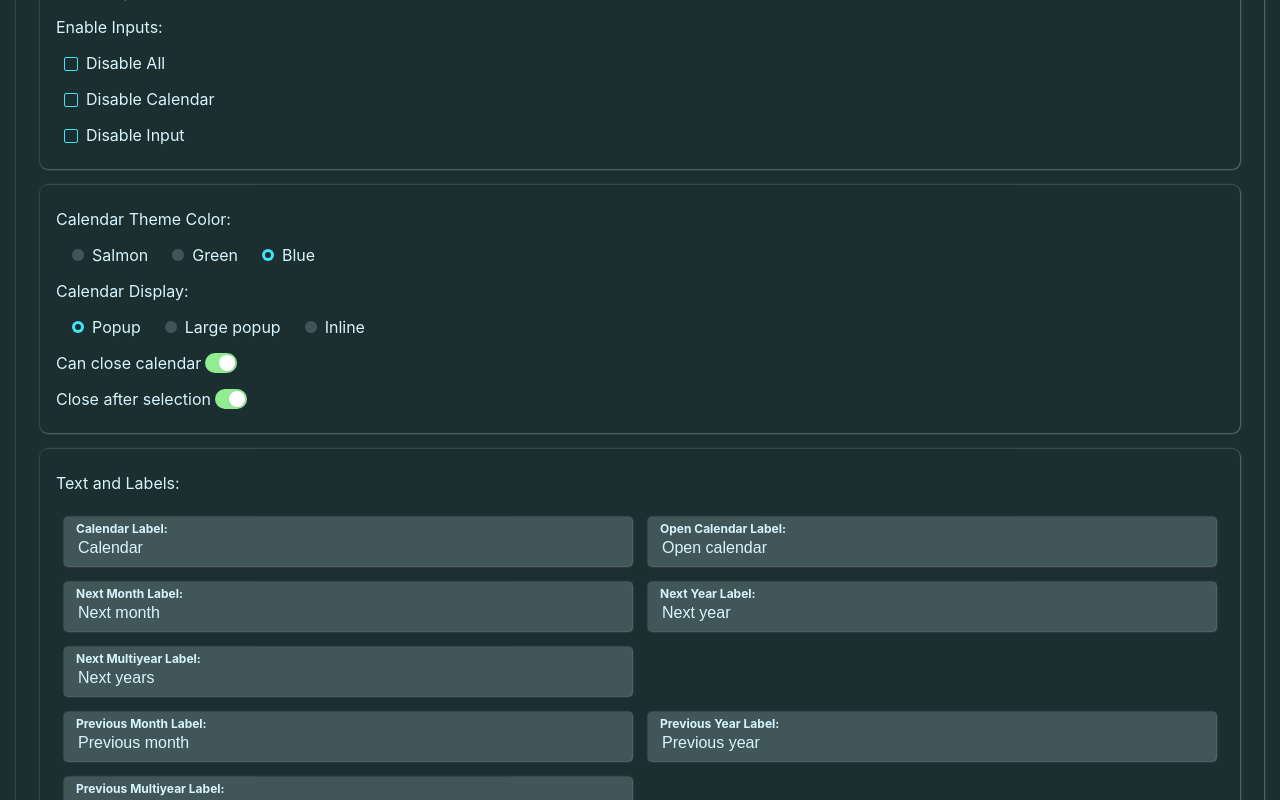
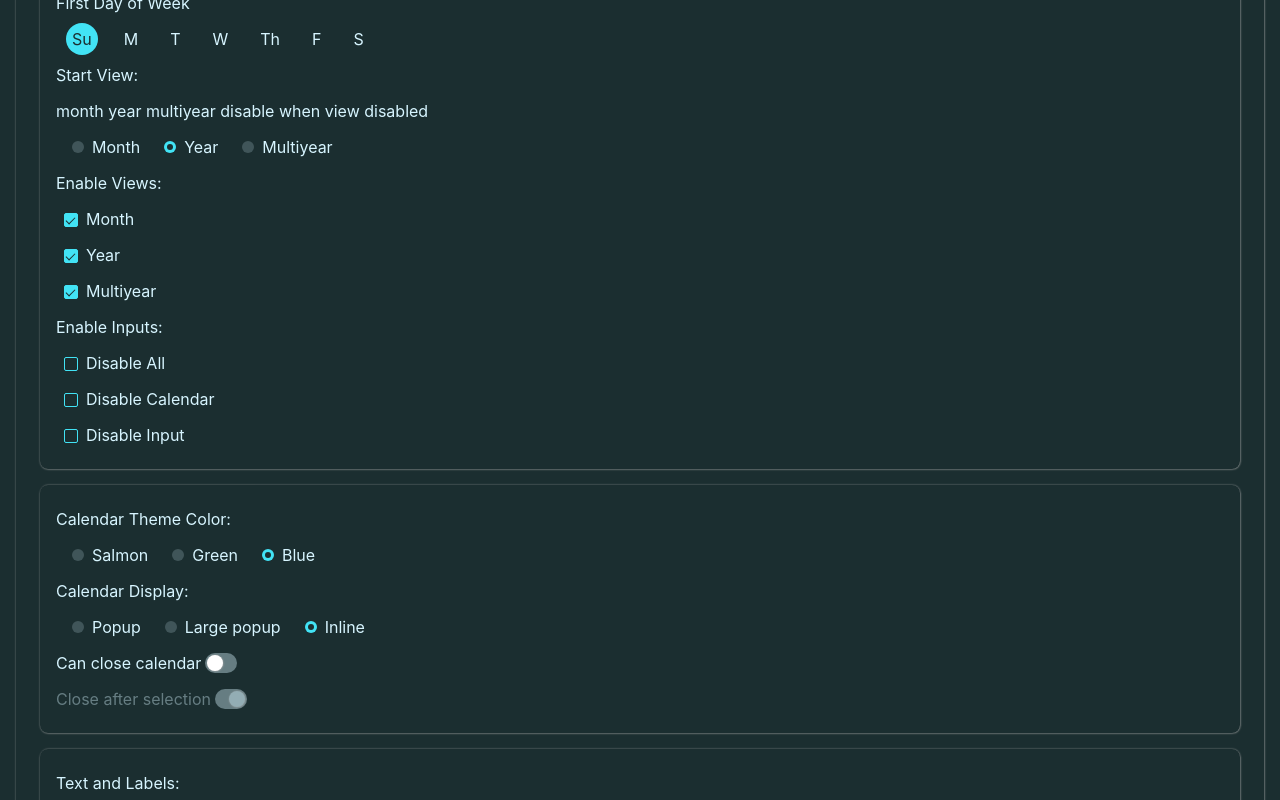
Before and after one commit to kelbert2/Datepicker, a React (Create React App) app: page / in a window 1280 px wide. Shown: the part 1040-1840 px from the top of the page. Built offline with nearby package versions, Linux system fonts and the light colour scheme.

Commit message:
Added logic for switching between enabled views.

```diff
--- a/src/Calendar.tsx
+++ b/src/Calendar.tsx
@@ -1,10 +1,10 @@
-import React, { useContext, useEffect, useState, useCallback } from 'react';
+import React, { useContext, useEffect, useState, useCallback, useLayoutEffect, useRef } from 'react';
 import DatepickerInputContext, { DateData, IDatepickerProps, IDatepickerContext, IInputContext, IDatepickerInputContext, DatepickerContext } from './DatepickerContext';
 import Multiyear from './Multiyear';
 import CalendarHeader from './CalendarHeader';
 import Year from './Year';
 import Month from './Month';
-import { compareDaysMonthsAndYears, VIEW, getCompareFromView } from './CalendarUtils';
+import { compareDaysMonthsAndYears, VIEW, getCompareFromView, simpleUID } from './CalendarUtils';
 
 /** Returns a calendar.
  *  @param onFinalDateSelection: Calls with selectedDate, beginDate, and endDate when selected in the most precise enabled view.
@@ -47,10 +47,89 @@ export function Calendar(
     }: IDatepickerContext = useContext(DatepickerContext);
 
     const [_currentView, _setCurrentView] = useState(startView);
+    const [_UID] = useState(simpleUID("calendar-datepicker-"));
+
+    const prevStartView = useRef(startView);
+    const prevDisableMonth = useRef(disableMonth);
+    const prevDisableYear = useRef(disableYear);
+    const prevDisableMultiyear = useRef(disableMultiyear);
+    const prevSelectedDate = useRef(selectedDate);
+
 
     // const _prevSelectedDate = useRef(selectedDate as Date);
     // const _prevEndDate = useRef(endDate as Date);
     // const [beginDateSelected, setBeginDateSelected] = useState(false);
+
+    useEffect(() => {
+        console.log("on mount, view: " + _currentView);
+        console.log("for " + _UID);
+    });
+
+    /** Update current view on startView change to an allowed view. */
+    useLayoutEffect(() => {
+        console.log("start view: " + startView);
+        console.log("for " + _UID);
+        if (startView !== prevStartView.current) {
+            switch (startView) {
+                case 'multiyear':
+                    if (!disableMultiyear) {
+                        _setCurrentView('multiyear');
+                    }
+                    break;
+                case 'year':
+                    if (!disableYear) {
+                        _setCurrentView('year');
+                    }
+                    break;
+                default:
+                    if (!disableMonth) {
+                        _setCurrentView('month');
+                    }
+            }
+            prevStartView.current = startView;
+        }
+    }, [startView, _UID, disableMultiyear, disableYear, disableMonth]);
+
+    /** On disableMonth change, make sure the current view is set to one that can be displayed. */
+    useLayoutEffect(() => {
+        if (disableMonth && !prevDisableMonth.current && _currentView === 'month') {
+            _setCurrentView(current => !disableMultiyear
+                ? 'multiyear'
+                : !disableYear
+                    ? 'year'
+                    : current);
+            prevDisableMonth.current = disableMonth;
+        }
+    }, [disableMonth, _currentView, disableYear, disableMultiyear]);
+    /** On disableYear change, make sure the current view is set to one that can be displayed. */
+    useLayoutEffect(() => {
+        if (disableYear && !prevDisableYear.current && _currentView === 'year') {
+            _setCurrentView(current => !disableMonth
+                ? 'month'
+                : !disableMultiyear
+                    ? 'multiyear'
+                    : current);
+            prevDisableYear.current = disableYear;
+        }
+    }, [disableYear, _currentView, disableMonth, disableMultiyear]);
+
+    /** On disableMultiyear change, make sure the current view is set to one that can be displayed. */
+    useLayoutEffect(() => {
+        if (disableMultiyear && !prevDisableMultiyear.current && _currentView === 'multiyear') {
+            _setCurrentView(current => !disableYear
+                ? 'year'
+                : !disableMonth
+                    ? 'month'
+                    : current);
+            prevDisableMultiyear.current = disableMultiyear;
+        }
+    }, [disableMultiyear, _currentView, disableYear, disableMonth]);
+
+
+    useEffect(() => {
+        console.log("on change: " + _currentView);
+        console.log("for " + _UID);
+    });
 
     /** Run on mount: set active date and view changes. */
     useEffect(() => {
@@ -131,12 +210,30 @@ export function Calendar(
 
     /** On selectedDate change, check if view should be updated. */
     useEffect(() => {
-        _setCurrentView(current =>
-            (current === 'year' && !disableMonth)
-                ? 'month'
-                : (current === 'multiyear' && !disableYear)
-                    ? 'year'
-                    : current);
+        if (selectedDate) {
+            _setCurrentView(current => {
+                if ((prevSelectedDate.current == null) || (getCompareFromView(current, selectedDate, prevSelectedDate.current))) {
+                    console.log("selectedDate change!");
+                    prevSelectedDate.current = selectedDate;
+                    return (current === 'year' && !disableMonth)
+                        ? 'month'
+                        : (current === 'multiyear' && !disableYear)
+                            ? 'year'
+                            : current;
+                }
+                return current;
+            });
+        }
+        //     if (prevSelectedDate == null || getCompareFromView(_currentView, selectedDate, prevSelectedDate)) {
+        //         console.log("selected date change!");
+        //         _setCurrentView(current =>
+        //             (current === 'year' && !disableMonth)
+        //                 ? 'month'
+        //                 : (current === 'multiyear' && !disableYear)
+        //                     ? 'year'
+        //                     : current);
+        //     }
+        // }
     }, [selectedDate, disableMonth, disableYear]);
 
     /**  */
@@ -330,6 +427,7 @@ export function Calendar(
 
     /** Renders the current view. */
     const renderView = () => {
+        console.log("rendering view: " + _currentView);
         switch (_currentView) {
             case 'multiyear':
                 if (!disableMultiyear) {
--- a/src/CalendarHeader.tsx
+++ b/src/CalendarHeader.tsx
@@ -1,5 +1,5 @@
 import React, { useContext } from 'react';
-import DatepickerInputContext, { DatepickerContext } from './DatepickerContext';
+import { DatepickerContext } from './DatepickerContext';
 import { getYear, VIEW, addCalendarMonths, addCalendarYears, getActiveOffset, YEARS_PER_PAGE, getStartingYear, compareMonthsAndYears, compareYears, getMonth, formatDateDisplay } from './CalendarUtils';
 
 interface CalenderHeaderProps {
@@ -57,6 +57,7 @@ function CalendarHeader({ currentView, setCurrentView }: CalenderHeaderProps) {
 
     /** Handles clicks on the period label. */
     const _currentPeriodClicked = () => {
+        console.log("Current period clicked!");
         switch (currentView) {
             case 'month':
                 if (!disableMultiyear) {
--- a/src/CalendarUtils.ts
+++ b/src/CalendarUtils.ts
@@ -195,7 +195,13 @@ const convert = (date: any) => {
                             : NaN
     );
 }
-export const getCompareFromView = (view: VIEW, date1: Date, date2: Date) => {
+export const getCompareFromView = (view: VIEW, date1: Date | null, date2: Date | null) => {
+    if (date1 == null) {
+        return date2 == null;
+    }
+    if (date2 == null) {
+        return false;
+    }
     switch (view) {
         case 'multiyear':
             return compareYears(date1, date2);
--- a/src/Datepicker.css
+++ b/src/Datepicker.css
@@ -302,6 +302,10 @@
     border: var(--border-width) solid var(--button-border);
 }
 
+.calendar button:disabled {
+    color: var(--on-disabled);
+}
+
 .calendar button:not(:disabled) {
     cursor: pointer;
     color: var(--on-button);
--- a/src/demo/App.css
+++ b/src/demo/App.css
@@ -269,15 +269,6 @@ html {
   transform: rotate(45deg);
 }
 
-.checkbox input:disabled+label::before {
-  border-color: var(--neutral);
-  background: var(--neutral);
-}
-
-.checkbox input:disabled+label {
-  color: var(--neutral);
-}
-
 .radio,
 .radio-weekday {
   display: inline;
@@ -286,6 +277,11 @@ html {
 
   cursor: pointer;
   /* TODO: double check cursor on all elements */
+}
+
+.radio input,
+.radio label {
+  cursor: pointer;
 }
 
 .radio label::after,
@@ -359,6 +355,20 @@ html {
   background: var(--color);
 }
 
+.toggle input:disabled+label::after,
+.toggle input:disabled+label::before,
+.radio input:disabled+label::before,
+.checkbox input:disabled+label::before {
+  border-color: var(--neutral);
+  background: var(--neutral);
+}
+
+.toggle input:disabled+label,
+.radio input:disabled+label,
+.checkbox input:disabled+label {
+  color: var(--neutral);
+}
+
 .text-field {
   display: inline-block;
   position: relative;
--- a/src/demo/Display.tsx
+++ b/src/demo/Display.tsx
@@ -11,7 +11,7 @@ function Display() {
 
     const dummyDate = new Date();
     const [_startAt, _setStartAt] = useState(new Date(dummyDate.setDate(dummyDate.getDate() - 1)));
-    const [_startView, _setStartView] = useState('month' as VIEW);
+    const [_startView, _setStartView] = useState('year' as VIEW);
     const [_firstDayOfWeek, _setFirstDayOfWeek] = useState(0 as 0 | 1 | 2 | 3 | 4 | 5 | 6);
 
     const [_minDate, _setMinDate] = useState(null as Date | null);
@@ -31,8 +31,8 @@ function Display() {
     const [_disable, _setDisable] = useState(false);
     const [_disableCalendar, _setDisableCalendar] = useState(false);
     const [_disableInput, _setDisableInput] = useState(false);
-    const [_calendarOpenDisplay, _setCalendarOpenDisplay] = useState('popup' as CalendarDisplay);
-    const [_canCloseCalendar, _setCanCloseCalendar] = useState(true);
+    const [_calendarOpenDisplay, _setCalendarOpenDisplay] = useState('inline' as CalendarDisplay);
+    const [_canCloseCalendar, _setCanCloseCalendar] = useState(false);
     const [_closeAfterSelection, _setCloseAfterSelection] = useState(true);
     // const [_open, _setOpen ] = useState(false);
 
@@ -181,6 +181,10 @@ function Display() {
         //     _setDisable(disable);
         // }
         // _setDisableInput(disable);
+    }
+    const _setStartingView = (view: VIEW) => {
+        console.log("received click from: " + view);
+        _setStartView(view);
     }
 
     return (
@@ -402,6 +406,38 @@ function Display() {
                 </p>
                 <p>Start View:</p>
                 <p>month year multiyear disable when view disabled</p>
+                <p>
+                    <div className="radio">
+                        <input type="radio"
+                            id="month-start-view-radio"
+                            name="start-view-radio"
+                            // onClick={() => { _setStartView('month') }}
+                            onClick={() => _setStartingView('month')}
+                            checked={_startView === 'month'}
+                            disabled={_disableMonth} />
+                        <label htmlFor="month-start-view-radio">Month</label>
+                    </div>
+                    <div className="radio">
+                        <input type="radio"
+                            id="year-start-view-radio"
+                            name="start-view-radio"
+                            // onClick={() => { _setStartView('year') }}
+                            onClick={() => _setStartingView('year')}
+                            checked={_startView === 'year'}
+                            disabled={_disableYear} />
+                        <label htmlFor="year-start-view-radio">Year</label>
+                    </div>
+                    <div className="radio">
+                        <input type="radio"
+                            id="multiyear-start-view-radio"
+                            name="start-view-radio"
+                            // onClick={() => { _setStartView('multiyear') }}
+                            onClick={() => _setStartingView('multiyear')}
+                            checked={_startView === 'multiyear'}
+                            disabled={_disableMultiyear} />
+                        <label htmlFor="multiyear-start-view-radio">Multiyear</label>
+                    </div>
+                </p>
                 <p>Enable Views:</p>
                 <p>
                     <p className="checkbox">
@@ -523,7 +559,8 @@ function Display() {
                     <input type="checkbox"
                         id="close-after-selection-toggle"
                         onClick={() => { _setCloseAfterSelection(can => !can) }}
-                        checked={_closeAfterSelection} />
+                        checked={_closeAfterSelection}
+                        disabled={!_canCloseCalendar} />
                     <label htmlFor="close-after-selection-toggle">Close after selection</label>
                 </p>
             </div>
```
